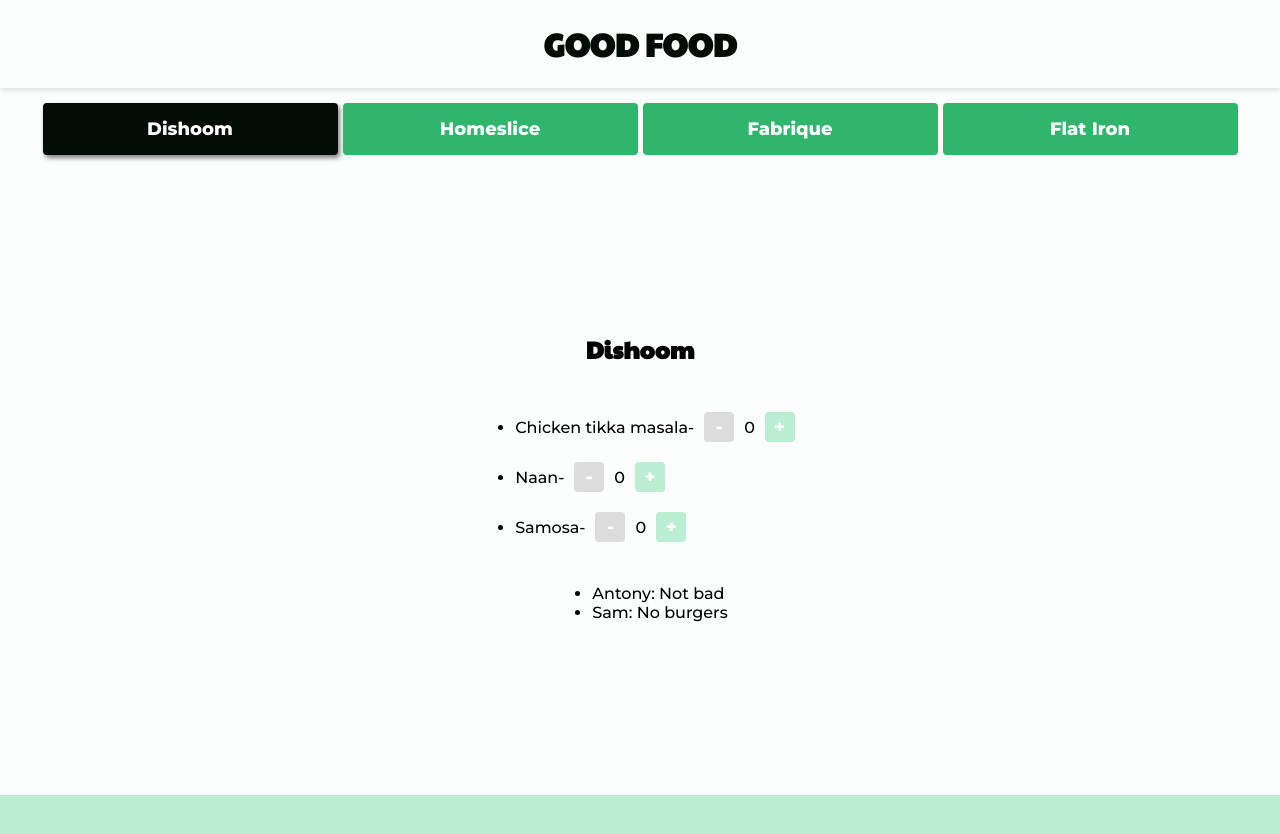
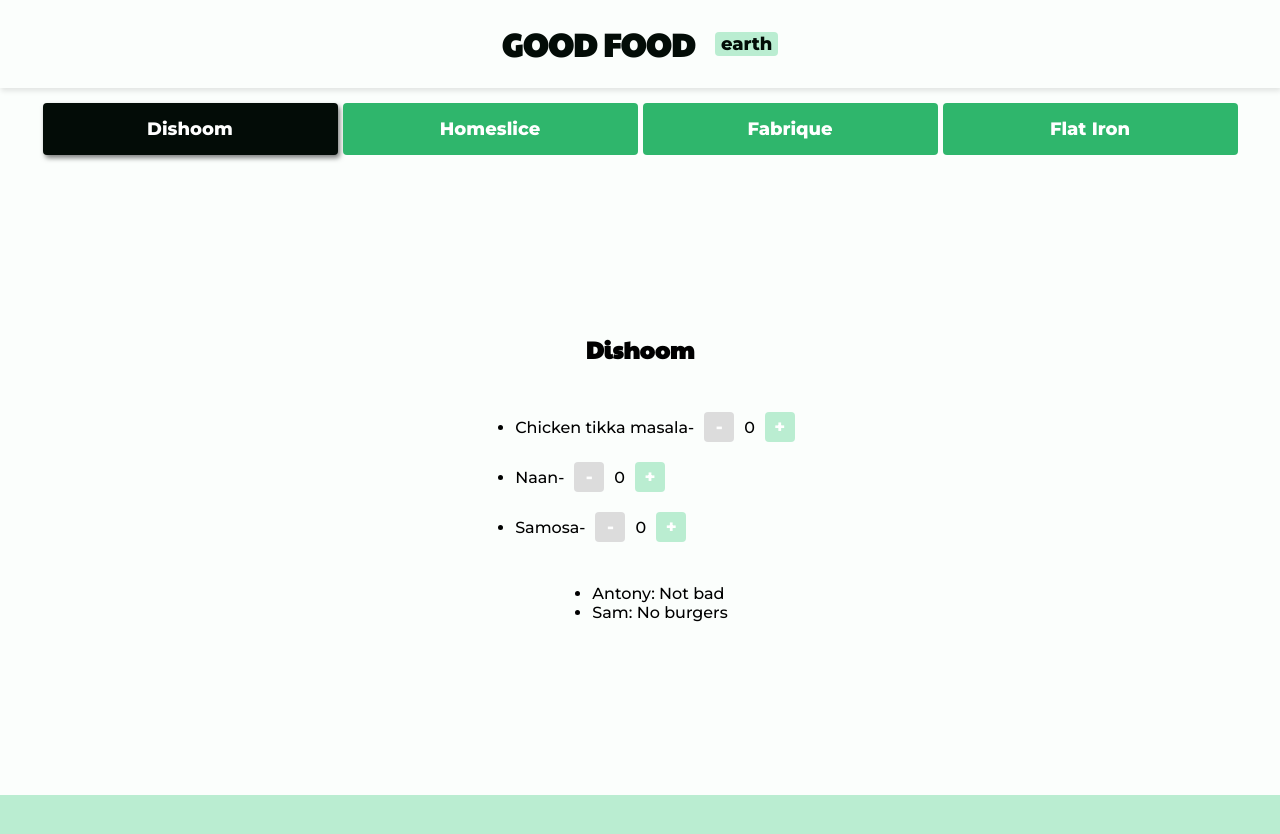
Before and after one commit to rokoworlds/react-20230914, a React (Vite) app: page / in a window 1280 px wide. Shown: the top 834 px of the page. Built offline with nearby package versions, Linux system fonts and the light colour scheme.

Commit message:
add: main theme using context

```diff
--- a/src/components/Button/component.jsx
+++ b/src/components/Button/component.jsx
@@ -1,10 +1,18 @@
 import classNames from "classnames";
 import styles from './styles.module.css'
+import { useContext } from "react";
+import { ThemeContext } from "../../contexts/Theme";
 
 export const Button = ({title, onClick, disabled, className}) => {
+    const {theme} = useContext(ThemeContext);
     return (
         <button
-            className={classNames(className, styles.button, disabled && styles.disabled)}
+            className={classNames(
+                className,
+                styles.button,
+                disabled && styles.disabled,
+                theme === 'fire' ? styles.fire : styles.earth
+                )}
             onClick={onClick}
             disabled={disabled}
         >
--- a/src/components/Button/styles.module.css
+++ b/src/components/Button/styles.module.css
@@ -5,9 +5,18 @@
     font-family: 'Montserrat', sans-serif;
     font-weight: 800;
     border: none;
-    background-color: #BAEDD1;
+    transition: ease-in-out;
+
 }
 
 .button.disabled {
     background-color: gainsboro;
 }
+
+.earth {
+    background-color: #BAEDD1;
+}
+
+.fire {
+    background-color: #FFBB5C;
+}
--- a/src/components/Dish/component.jsx
+++ b/src/components/Dish/component.jsx
@@ -1,9 +1,12 @@
-import { useState } from "react"
+import { useContext, useState } from "react"
 import { Button } from "../Button/component";
 import styles from './styles.module.css'
+import { ThemeContext } from "../../contexts/Theme";
+import classNames from "classnames";
 
 export const Dish = ({dish}) => {
-    const [amount, setAmount] = useState(0)
+    const [amount, setAmount] = useState(0);
+    const {theme} = useContext(ThemeContext);
 
     return (
         <div>
@@ -13,14 +16,20 @@
                 title={'-'}
                 onClick={() => setAmount(amount - 1)}
                 disabled={amount === 0}
-                className={styles.button}
+                className={classNames(
+                    styles.button,
+                    theme === 'fire' ? styles.fire : styles.earth,
+                    )}
             />
             {amount}
             <Button
                 title={'+'}
                 onClick={() => setAmount(amount + 1)}
                 disabled={amount === 5}
-                className={styles.button}
+                className={classNames(
+                    styles.button,
+                    theme === 'fire' ? styles.fire : styles.earth,
+                    )}
             />
         </div>
     )
--- a/src/components/Dish/styles.module.css
+++ b/src/components/Dish/styles.module.css
@@ -5,8 +5,14 @@
     margin: 10px;
 }
 
-.button:hover {
+.button.earth:hover {
     color: #2DAE67;
     background-color: white;
     border: 1px solid #2DAE67;
 }
+
+.button.fire:hover {
+    color: #FF9B50;
+    background-color: white;
+    border: 1px solid #FF9B50;
+}
--- a/src/components/Footer/component.jsx
+++ b/src/components/Footer/component.jsx
@@ -1,6 +1,17 @@
 import classNames from 'classnames'
 import styles from './styles.module.css'
+import { useContext } from 'react'
+import { ThemeContext } from '../../contexts/Theme'
 
 export const Footer = ({className}) => {
-    return <footer className={classNames(styles.footer, className)}></footer>
+    const {theme} = useContext(ThemeContext)
+    return (
+        <footer
+            className={classNames(
+                styles.footer,
+                className,
+                theme === 'fire' ? styles.fire : styles.earth,
+                )}
+        ></footer>
+        )
 }
--- a/src/components/Footer/styles.module.css
+++ b/src/components/Footer/styles.module.css
@@ -1,4 +1,12 @@
 .footer {
     height: 90px;
+
+}
+
+.fire {
+    background-color: #FFB26B;
+}
+
+.earth {
     background-color: #BAEDD1;
 }
--- a/src/components/Header/component.jsx
+++ b/src/components/Header/component.jsx
@@ -1,9 +1,14 @@
 import classNames from 'classnames';
 import styles from './styles.module.css';
+import { Button } from '../Button/component';
+import { useContext } from 'react';
+import { ThemeContext } from '../../contexts/Theme';
 
 export const Header = ({className}) => {
+    const {theme, setTheme} = useContext(ThemeContext);
     return (
     <header className={classNames(styles.navbar, className)}>
         <h1 >GOOD FOOD</h1>
+        <Button className={styles.button} title={theme} onClick={() => setTheme(theme === 'earth' ?'fire' : 'earth')}/>
     </header>)
 }
--- a/src/components/Header/styles.module.css
+++ b/src/components/Header/styles.module.css
@@ -7,4 +7,9 @@
     background-color: #FBFEFC;
     color:#030C07;;
     font-family: 'Paytone One', sans-serif;
+    gap: 20px;
 }
+
+.button:hover {
+    transform: scale(1.05);
+}
--- a/src/components/Tab/component.jsx
+++ b/src/components/Tab/component.jsx
@@ -1,13 +1,20 @@
 import classNames from "classnames";
 import { Button } from "../Button/component";
 import styles from './styles.module.css'
+import { useContext } from "react";
+import { ThemeContext } from "../../contexts/Theme";
 
 export const Tab = ({onClick, title, isActive}) => {
+    const {theme} = useContext(ThemeContext)
     return (
         <Button
             onClick={onClick}
             title={title}
-            className={classNames(styles.button, isActive && styles.active)}
+            className={classNames(
+                styles.button,
+                isActive && styles.active,
+                theme === 'fire' ? styles.fire : styles.earth
+                )}
         />
     )
 }
--- a/src/components/Tab/styles.module.css
+++ b/src/components/Tab/styles.module.css
@@ -1,10 +1,16 @@
 .button {
     width: 295px;
     height: 52px;
-    background-color: #2FB66C;
     border: none;
     color: white;
+}
 
+.fire {
+    background-color: #FF9B50;
+}
+
+.earth {
+    background-color: #2FB66C;
 }
 
 .button:hover {
--- /dev/null
+++ b/src/contexts/Theme.jsx
@@ -0,0 +1,12 @@
+import React, { useState } from "react";
+
+export const ThemeContext = React.createContext()
+
+export const ThemeProvider = ({children}) => {
+    const [theme, setTheme] = useState('earth')
+    return (
+        <ThemeContext.Provider value={{theme, setTheme}}>
+            {children}
+        </ThemeContext.Provider>
+        );
+};
--- a/src/pages/Main/component.jsx
+++ b/src/pages/Main/component.jsx
@@ -5,11 +5,14 @@
 import { Header } from "../../components/Header/component";
 import { Footer } from "../../components/Footer/component";
 import styles from './styles.module.css'
+import { ThemeProvider } from "../../contexts/Theme";
+
 
 export const MainPage = () => {
     const [currentRestaurantIndex, setCurrentRestaurantIndex] = useState(0);
 
     return (
+        <ThemeProvider>
             <div className = {styles.flex}>
                 <Header className = {styles.header} />
                 <RestaurantTabs
@@ -24,5 +27,7 @@
                 />
                 <Footer className={styles.footer}/>
             </div>
+        </ThemeProvider>
+
     )
 }
```
Lines whose indentation alone changed are shown as unchanged.
